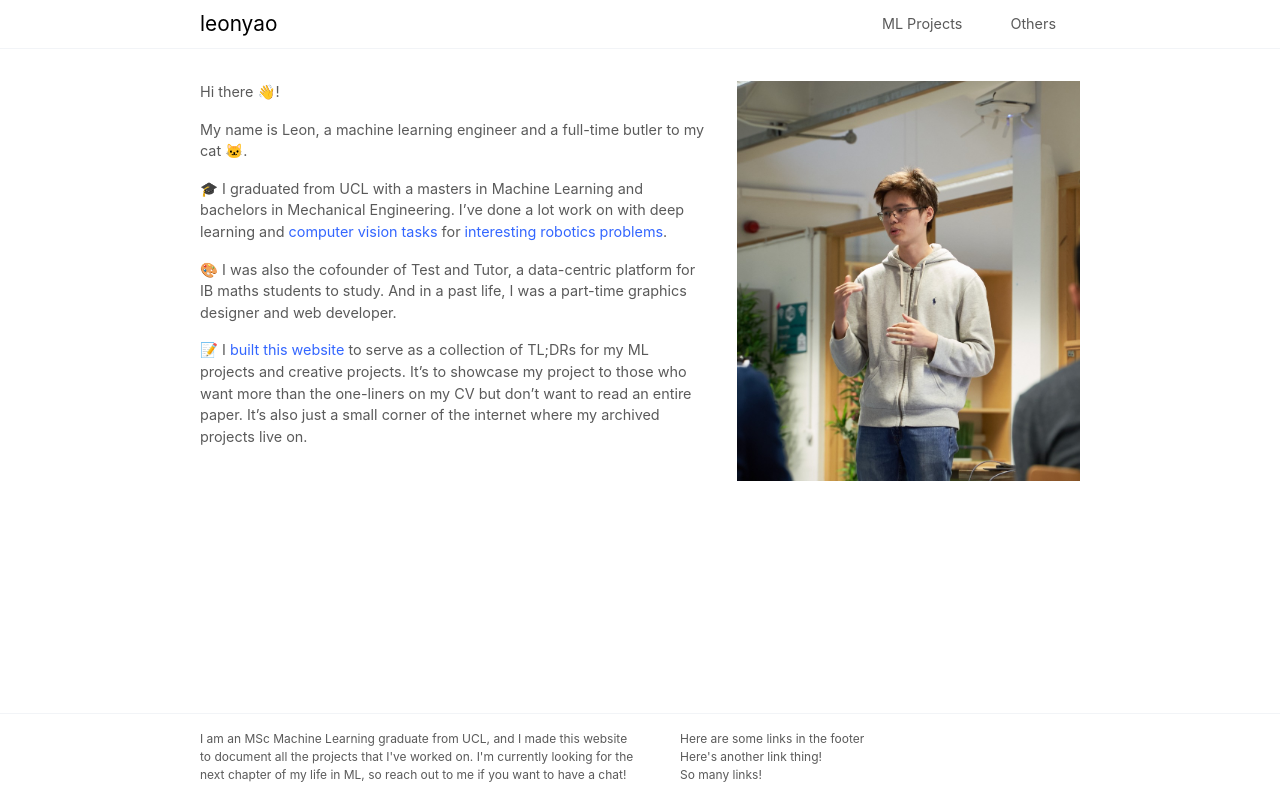
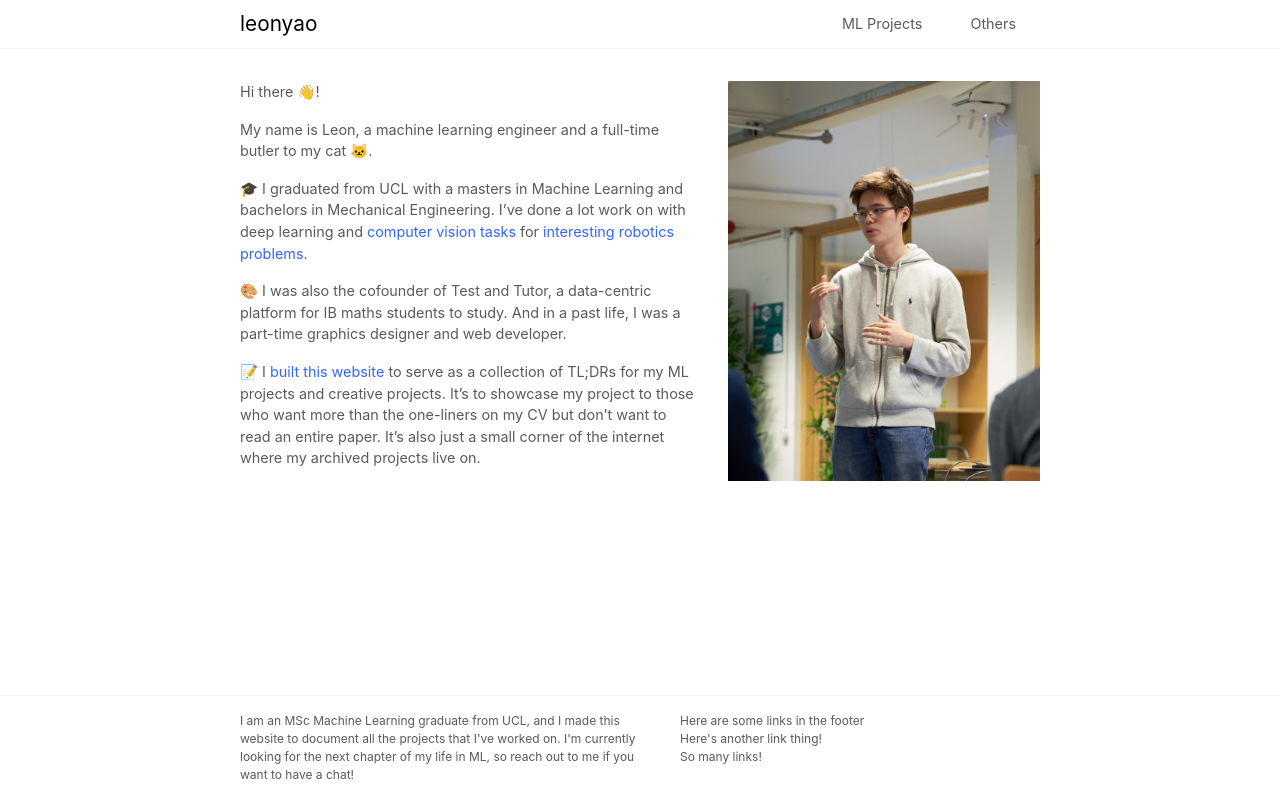
Before and after one commit to LeonY117/leony117.github.io, a Next.js app: page / in a window 1280 px wide. Built offline with nearby package versions, Linux system fonts and the light colour scheme.

Commit message:
change content width

```diff
--- a/hoc/Content/Content.module.css
+++ b/hoc/Content/Content.module.css
@@ -1,9 +1,9 @@
 .Content {
-  max-width: 55rem;
+  max-width: 50rem;
   margin: 0 auto;
 }
 
-@media (max-width: 59rem) {
+@media (max-width: 54rem) {
   .Content {
     padding: 0 2rem;
     margin: 0 0;
--- a/hoc/Layout/Footer/Footer.module.css
+++ b/hoc/Layout/Footer/Footer.module.css
@@ -9,7 +9,7 @@
   display: flex;
   flex-direction: row;
   justify-content: space-between;
-  width: 55rem;
+  width: 50rem;
   max-width: 100%;
   margin: auto;
   padding: 1rem 0;
@@ -41,7 +41,7 @@
   font-size: 0.75rem;
 }
 
-@media (max-width: 59rem) {
+@media (max-width: 54rem) {
   .Backdrop {
     padding: 0 2rem;
   }
--- a/hoc/Layout/Navbar/Navbar.module.css
+++ b/hoc/Layout/Navbar/Navbar.module.css
@@ -10,7 +10,7 @@
   justify-content: space-between;
   align-items: center;
   height: 3rem;
-  width: 55rem;
+  width: 50rem;
   max-width: 100%;
   margin: auto;
 }
@@ -34,7 +34,7 @@
 }
 
 
-@media (max-width: 59rem) {
+@media (max-width: 54rem) {
   .Backdrop {
     padding: 0 2rem;
   }
```
